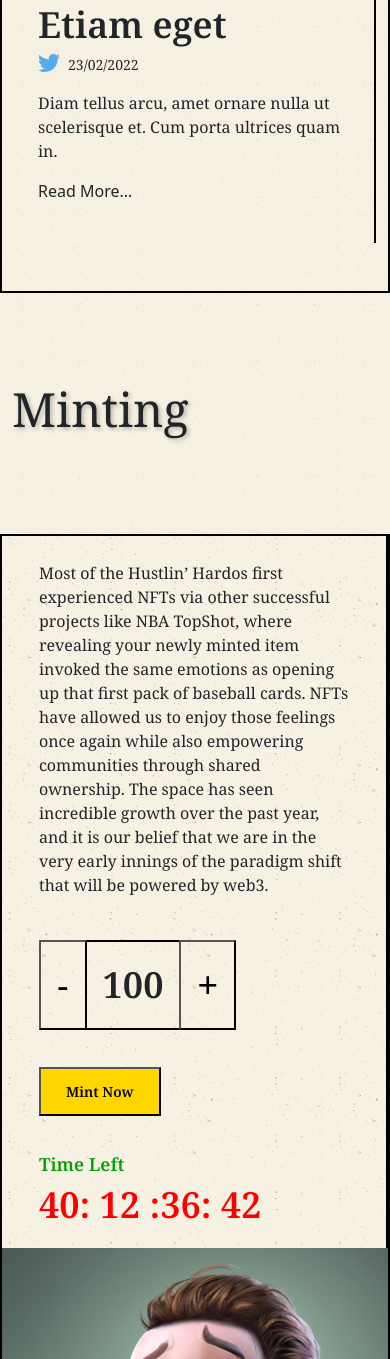
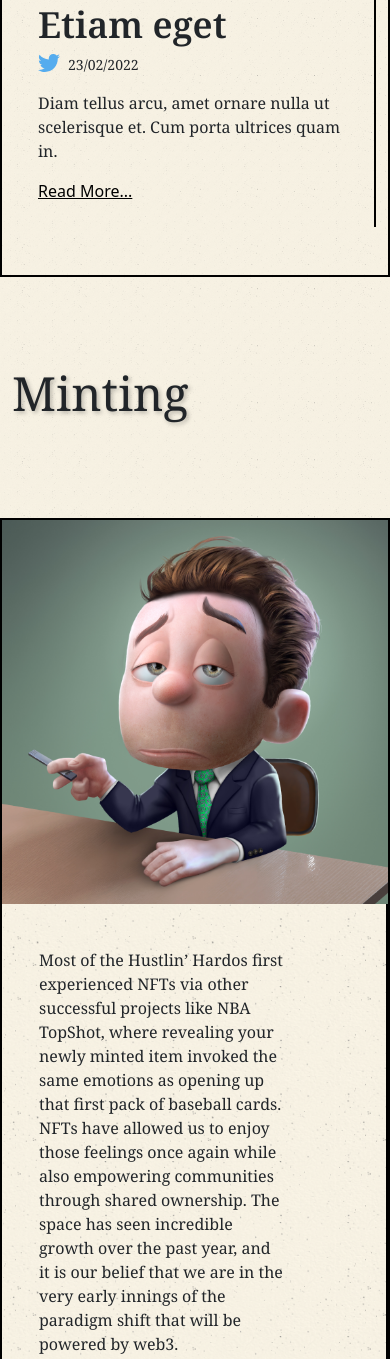
Before and after one commit to NamanGoyal-415/Latest-Tweets, a plain HTML site: page index.html in a window 390 px wide. Shown: the part 170-1529 px from the top of the page. Drawn offline with nearby package versions, Linux system fonts and the light colour scheme.

Commit message:
flex-column-reverse

```diff
--- a/assets/css/style.css
+++ b/assets/css/style.css
@@ -214,8 +214,3 @@
         font-size: var(--fs-47)
     }
 }
-@media (max-width:576px) {
-    .p{
-        padding: 25px ;
-    }
-}
--- a/index.html
+++ b/index.html
@@ -50,7 +50,7 @@
           </div>
           <p class="ff-noto fs-16 fw-400">Diam tellus arcu, amet ornare nulla ut scelerisque et. Cum porta ultrices quam
             in.</p>
-          <p class="fs-16 fw-400">Read More...</a>
+          <a class="fs-16 fw-400 fc-balck">Read More...</a>
         </div>
         <div class="slick-card p-4">
           <h4 class="fs-36 fw-600 ff-noto">Venenatis.</h4>
@@ -65,7 +65,7 @@
           <p class="ff-noto fs-16 fw-400">Tortor dolor ultrices mauris aliquam feugiat amet ultrices facilisi.
             Venenatis.</p>
 
-          <p class="fs-16 fw-400">Read More...</a>
+          <a class="fs-16 fw-400 fc-balck">Read More...</a>
         </div>
         <div class="slick-card p-4 ">
           <h4 class="fs-36 fw-600 ff-noto">Quis vulputate.</h4>
@@ -80,7 +80,7 @@
           <p class="ff-noto fs-16 fw-400">Vestibulum at gravida amet ullamcorper a ipsum laoreet tortor. Et tortor vel
             arcu ac.</p>
 
-          <p class="fs-16 fw-400">Read More...</a>
+          <a class="fs-16 fw-400 fc-balck">Read More...</a>
         </div>
         <div class="slick-card p-4">
           <h4 class="fs-36 fw-600 ff-noto">Etiam eget</h4>
@@ -95,7 +95,7 @@
           <p class="ff-noto fs-16 fw-400">Diam tellus arcu, amet ornare nulla ut scelerisque et. Cum porta ultrices quam
             in.</p>
 
-          <p class="fs-16 fw-400">Read More...</a>
+          <a class="fs-16 fw-400 fc-balck">Read More...</a>
             <div class="pb-5"></div>
             <!-- <div class="top-line"></div> -->
         </div>
@@ -109,7 +109,7 @@
   </section>
   <section class="bg-img bb-2">
     <div class="container bx-2">
-      <div class="row">
+      <div class="row flex-column-reverse flex-lg-row">
         <div class=" col-lg-6 col-12 br-2">
           <p class="ff-noto fs-16 fw-400 p">Most of the Hustlin’ Hardos first experienced NFTs via other successful projects like NBA
             TopShot, where
```
